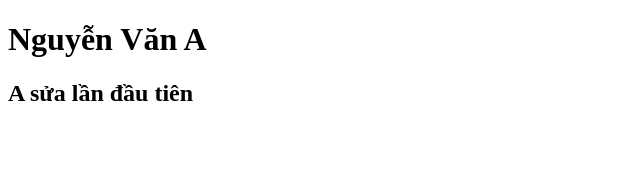
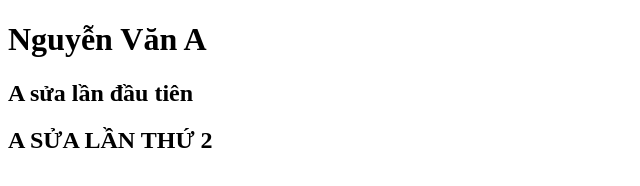
Before and after one commit to N-H-phuc/TeamAB, a plain HTML site: page index.html in a window 1280 px wide. Shown: the whole page, without its empty margins (0-640 px from the left). Drawn offline with Linux system fonts and the light colour scheme.

Commit message:
A lần 2

```diff
--- a/index.html
+++ b/index.html
@@ -11,6 +11,7 @@
 <body>
     <h1>Nguyễn Văn A</h1>
     <h2> A sửa lần đầu tiên</h2>
+    <h2>A SỬA LẦN THỨ 2</h2>
 </body>
 
 </html>
```
